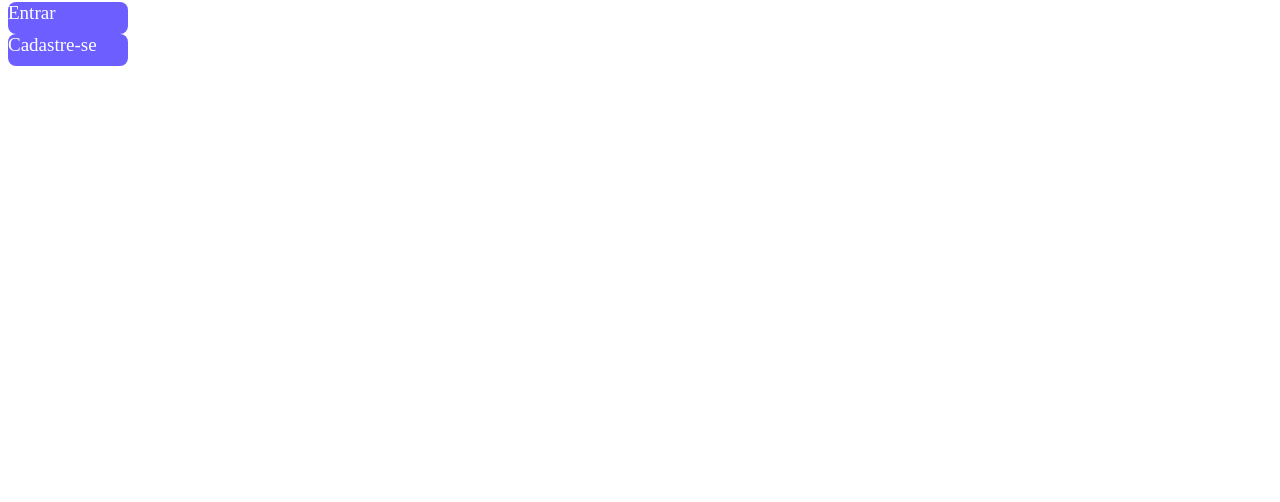
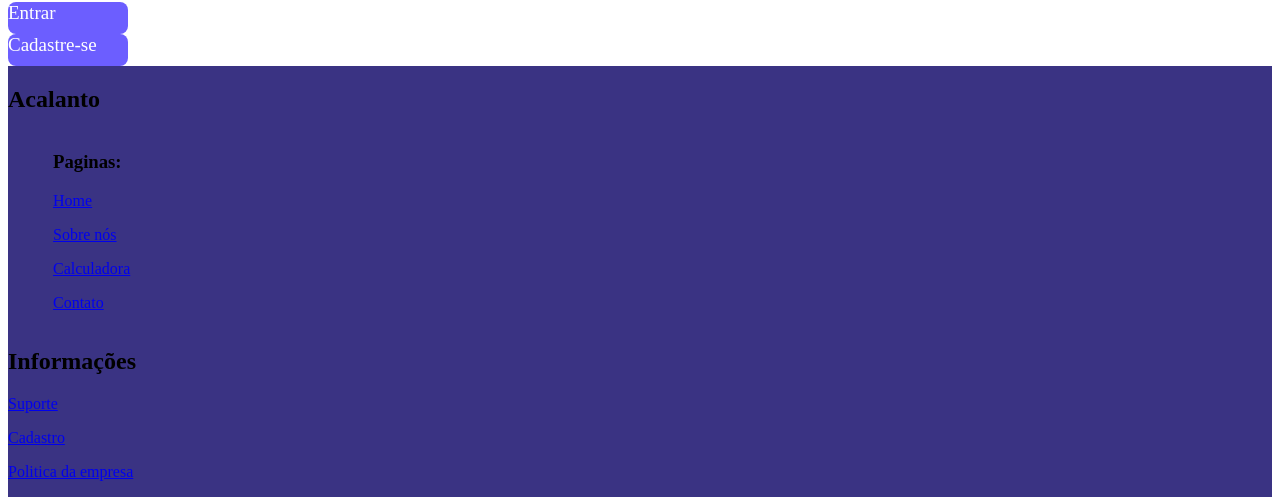
Before and after one commit to jvloliveiraa/Acalanto, a plain HTML site: page Site Institucional/HTML/Index.html in a window 1280 px wide. Shown: the part 1661-2163 px from the top of the page. Before the commit the page ends 1735 px from the top, so only its background shows below. Drawn offline with Linux system fonts and the light colour scheme.

Commit message:
Criacao do rodape.html

```diff
--- a/Site Institucional/CSS/Estilo.css
+++ b/Site Institucional/CSS/Estilo.css
@@ -404,3 +404,26 @@ h2{
 }
 
 /* Fim Contato */
+
+/* Rodapé começo */
+
+.footer.footer{
+   height: 100%;
+   background: #3a3383;
+   position: relative;
+
+}
+
+.rodape{
+    text-decoration: none;
+
+}
+.paginas{
+    margin-left: 45px;
+}
+
+.footer.footer .container{
+    display: grid;
+    grid-template-columns: repeat(4,1 fr);
+
+}
--- a/Site Institucional/HTML/Index.html
+++ b/Site Institucional/HTML/Index.html
@@ -47,8 +47,56 @@
             <div class="btn">Cadastre-se</div>
 
         </div>
+        <footer class="footer">
+            <div class="container">
+                <div class="rodape">
+                    <h2>Acalanto</h2>
+                </div>
+                <div class="paginas">
+                    <h3>Paginas:</h3>
+                    <a href="Index.html">
+                        <p>Home</p>
+                    </a>
+                    <a href="Sobre Nós.html">
+                        <p>Sobre nós</p>
+                    </a>
+                    <a href="Simulador.html">
+                        <p>Calculadora</p>
+                    </a>
+                    <a href="Contato.html">
+                        <p>Contato</p>
+                    </a>
+                </div>
+                <div class="informacoes">
+                    <h2>Informações</h2>
+                    <a href="Serviços.html">
+                        <p>Suporte</p>
+                    </a>
+                    <a href="Cadastro.html">
+                        <p>Cadastro</p>
+                    </a>
+                    <a href="123">
+                        <p>Politica da empresa</p>
 
+                    </a>
+                    <div class="flex-row">
+
+                    </div>
+                </div>
+                <div class="redes-sociais">
+                    <a href="123"><i class="fab fa-facebook-f"></i></a>
+                </div>
+            </div>
+        </footer>
     </div>
 </div>
 
+
+
+
+
+
+</div>
+</div>
+
 </html>
```
